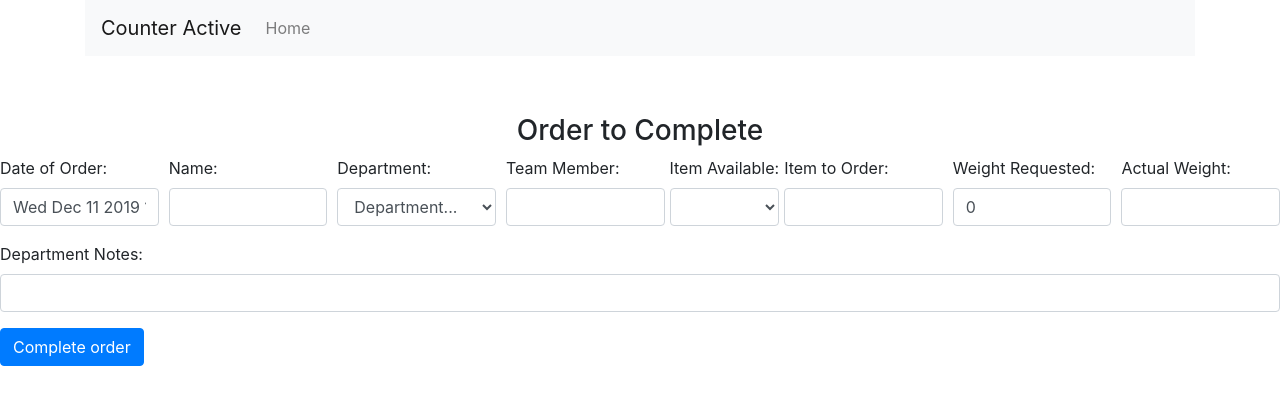
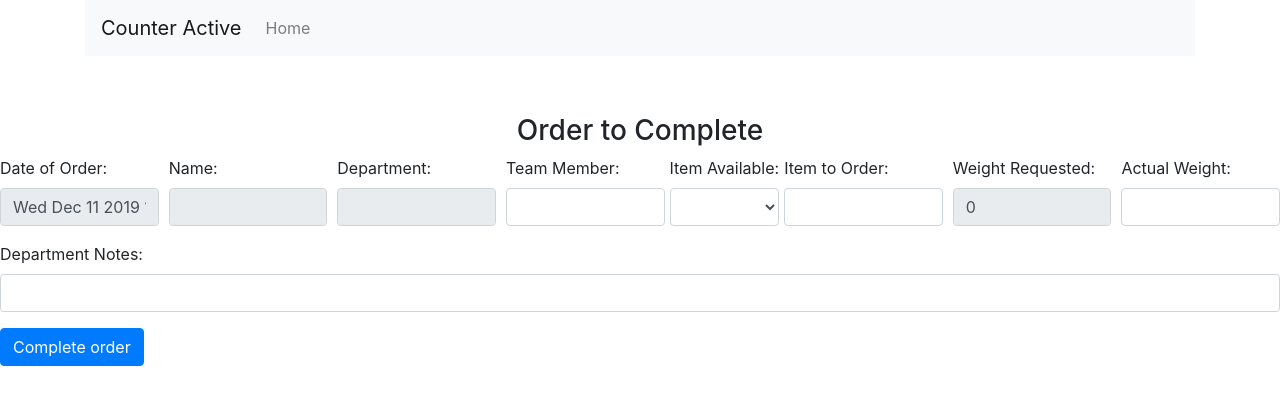
Before and after one commit to jon-gorman/counterActive, a React (Create React App) app in the folder client/: page /edit/1 in a window 1280 px wide. Shown: the top 404 px of the page. Built offline with nearby package versions, Linux system fonts and the light colour scheme; no server answers.

Commit message:
some table changes to test

```diff
--- a/client/src/components/completed.js
+++ b/client/src/components/completed.js
@@ -57,7 +57,7 @@ export default class Completed extends Component {
             <th>Requested Weight</th>
             <th>Actual Weight</th>
             <th>Notes</th>
-            <th>Edit</th>
+            {/*<th>Edit</th>*/}
             <th>Delete</th>
           </tr>
           </thead>
--- a/client/src/components/edit.js
+++ b/client/src/components/edit.js
@@ -186,6 +186,7 @@ export default class Edit extends Component {
                 //}
                 value={this.state.date}
                 onChange={this.onChangeDate}
+                readOnly
               />
             </div>
             <div className="form-group col-md mr-0">
@@ -196,21 +197,23 @@ export default class Edit extends Component {
                 className="form-control col-md mr-0"
                 value={this.state.person_name}
                 onChange={this.onChangePersonName}
+                readOnly
               />
             </div>
             <div className="form-group col-md ml-0">
               <label>Department: </label>
-              <select id="inputState"
+              <input id="inputState"
                       type="text"
                       className="form-control col-md ml-0"
                       value={this.state.item_department}
                       onChange={this.onChangeItemDepartment}
-              >
-                <option className="form-control">Department...</option>
-                <option className="form-control">Meat</option>
-                <option className="form-control">Seafood</option>
-                <option className="form-control">Deli</option>
-              </select>
+                     readOnly
+              />
+                {/*<option className="form-control">Department...</option>*/}
+                {/*<option className="form-control">Meat</option>*/}
+                {/*<option className="form-control">Seafood</option>*/}
+                {/*<option className="form-control">Deli</option>*/}
+              {/*</input>*/}
             </div>
             <div className="form-group col-md mr-0">
               <label>Team Member: </label>
@@ -220,6 +223,7 @@ export default class Edit extends Component {
                 className="form-control col-md mr-0"
                 value={this.state.counter_person_name}
                 onChange={this.onChangeCounterPersonName}
+                required
               />
             </div>
             <div>
@@ -229,6 +233,7 @@ export default class Edit extends Component {
                     className="form-control col-md ml-0"
                     value={this.state.item_available}
                     onChange={this.onChangeItemAvailable}
+                    required
             >
               <option className="form-control"> </option>
               <option className="form-control">Yes</option>
@@ -252,6 +257,7 @@ export default class Edit extends Component {
                      className="form-control"
                      value={this.state.item_weight}
                      onChange={this.onChangeItemWeight}
+                     readOnly
               >
               </input>
             </div>
@@ -262,6 +268,7 @@ export default class Edit extends Component {
                      className="form-control"
                      // value={this.state.item_actual}
                      onChange={this.onChangeItemActual}
+                     required
               >
               </input>
             </div>
--- a/client/src/components/tableRowCom.js
+++ b/client/src/components/tableRowCom.js
@@ -46,9 +46,9 @@ class tableRowCom extends Component {
         <td>
           {this.props.obj.item_notes}
         </td>
-        <td>
-          <Link to={"/edit/" + this.props.obj._id} className="btn btn-primary">Edit</Link>
-        </td>
+        {/*<td>*/}
+          {/*<Link to={"/edit/" + this.props.obj._id} className="btn btn-primary">Edit</Link>*/}
+        {/*</td>*/}
         <td>
           <button onClick={this.delete} className="btn btn-danger">Delete</button>
         </td>
```
